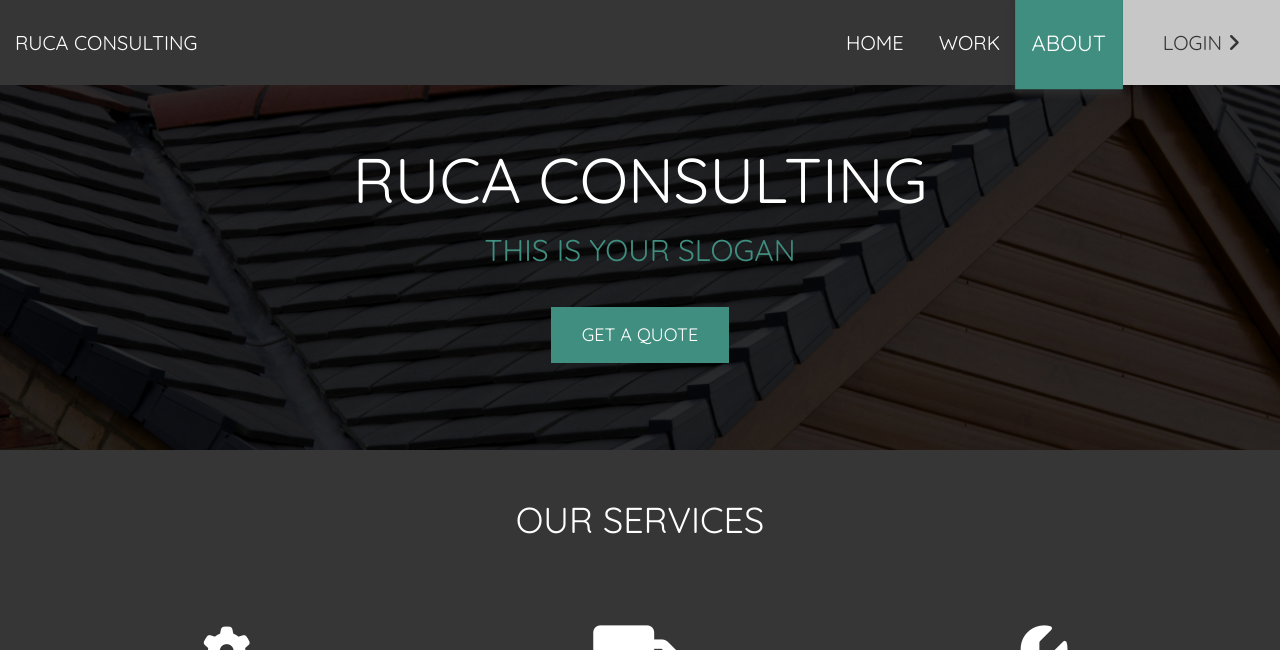
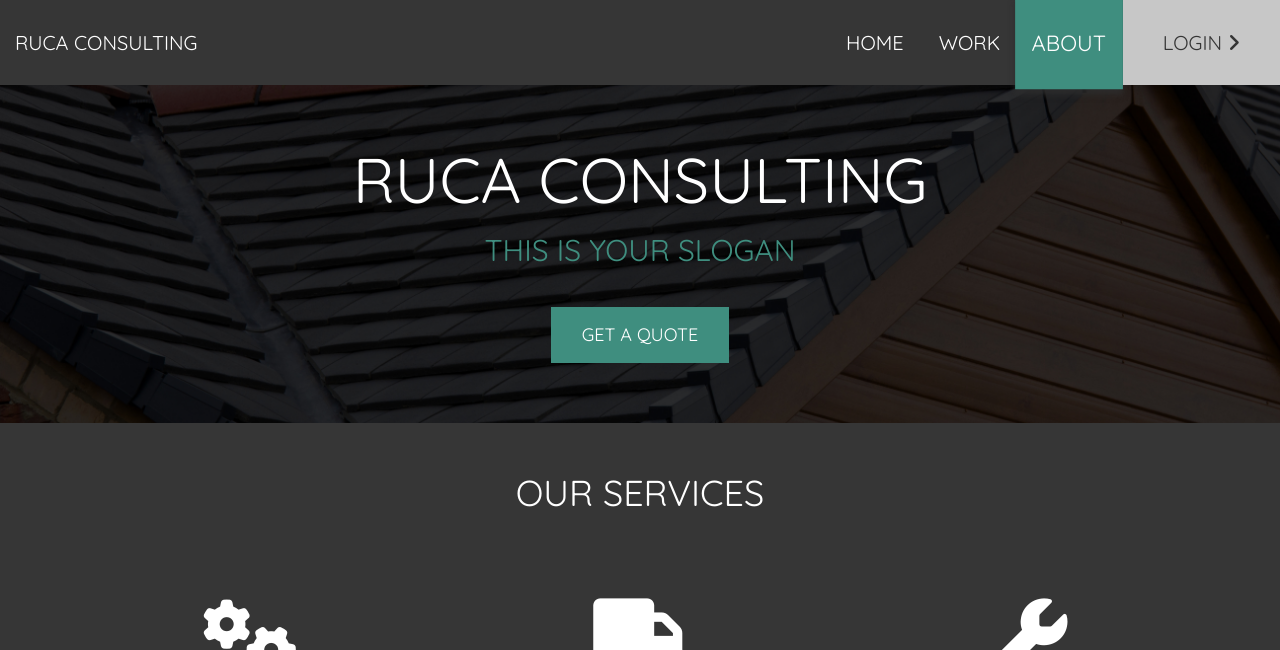
Before and after one commit to Bracketeer/RucaConsulting-old, a Flask app: page / in a window 1280 px wide. Shown: the top 650 px of the page. Run offline with Flask 2, Linux system fonts and the light colour scheme; some libraries are stand-ins or nearby versions.

Commit message:
redoing my requirments

```diff
--- a/static/css/main.css
+++ b/static/css/main.css
@@ -80,11 +80,12 @@
 .navbar-toggle{
   padding-top:22px;
 }
-.dropdown>a.login{
+.login-button>a.login{
   padding-left: 40px;
   padding-right: 40px;
   background: #c7c7c7;
   color: #353535;
+  cursor:pointer;
 }
 .navbar-right{
   margin-right: -20px;
@@ -110,8 +111,6 @@
   background: #3f8e7f;
   border: 1px solid #3f8e7f;
   color: #fff;
-  /*font-size: 20px;*/
-  /*background: none;*/
   -webkit-transition: background-color .5s ease-out;
   -moz-transition: background-color .5s ease-out;
   -o-transition: background-color .5s ease-out;
@@ -124,8 +123,6 @@
   background: #c7c7c7;
   border: 1px solid #c7c7c7;
   color: #353535;
-  /*font-size: 20px;*/
-  /*background: none;*/
   -webkit-transition: background-color .5s ease-out;
   -moz-transition: background-color .5s ease-out;
   -o-transition: background-color .5s ease-out;
@@ -155,7 +152,7 @@
 #home{
   background: url('/static/images/background4.jpg') no-repeat;
   background-size: cover;
-  height: 450px;
+  width:100%;
   background-attachment: fixed;
   background-position: center;
   background-repeat: no-repeat;
--- a/templates/navigation.html
+++ b/templates/navigation.html
@@ -14,7 +14,7 @@
         <li><a href="#home">Home</a></li>
         <li><a href="#work">Work</a></li>
         <li><a href="#about">About</a></li>
-        <li class="dropdown">
+        <li class="login-button">
           <a data-toggle="modal" class="login" data-target="#login-modal">
             Login <span class="fa fa-angle-right"></span>
           </a>
```
